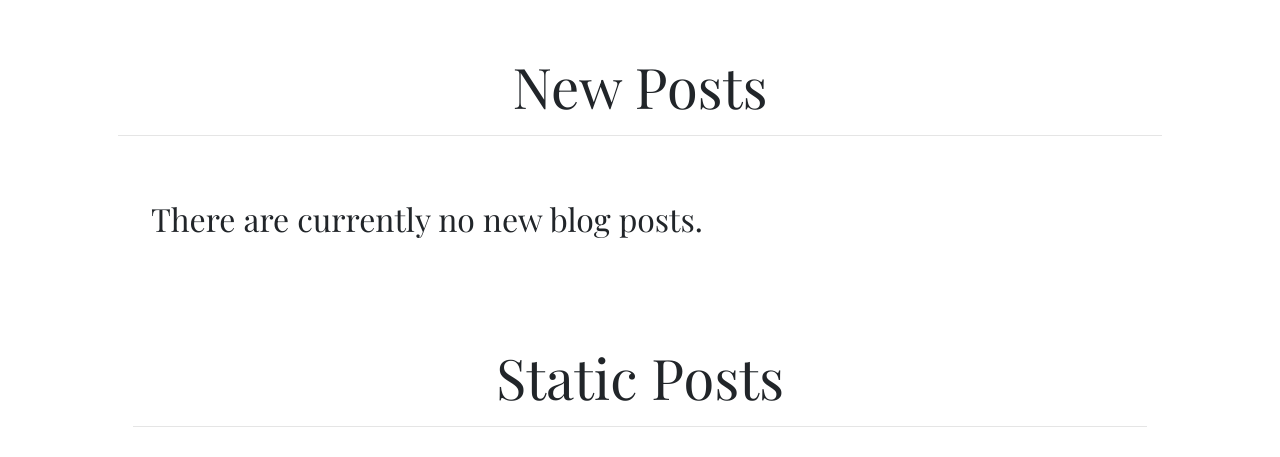
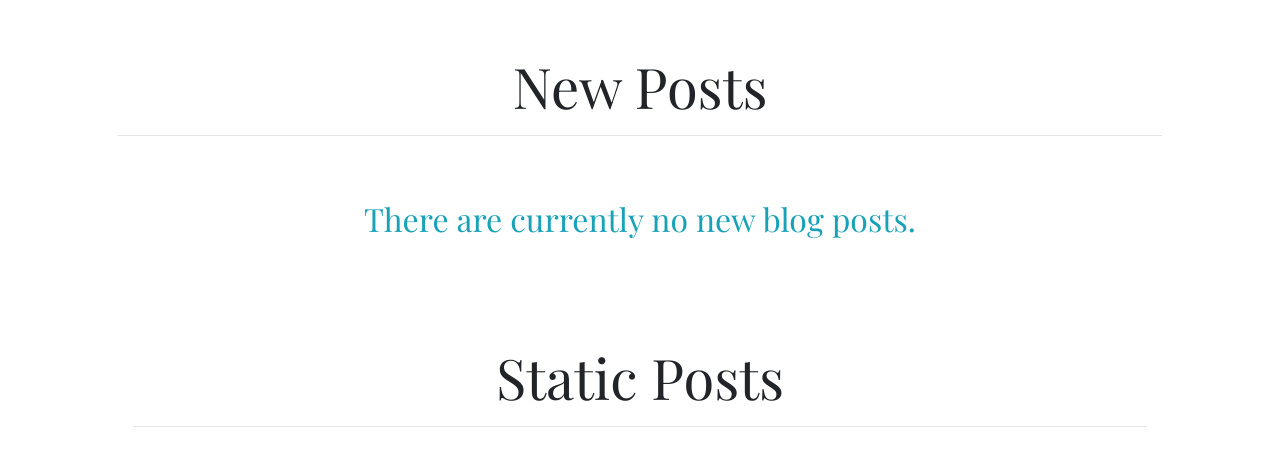
Before and after one commit to SandyAbdullahi/django-blog, a Django app: template templates/pages/home.html in a window 1280 px wide. Shown: the part 881-1338 px from the top of the page. Run offline with Django 3.2, Linux system fonts and the light colour scheme; the template is opened without the code that fills it, so the values that code supplies are empty; parts of the project's set-up code (start-up, migrations or seed data) failed here and were passed over; some libraries are stand-ins or nearby versions.

Commit message:
add styling to default no post text

```diff
--- a/templates/include/messages.html
+++ b/templates/include/messages.html
@@ -1,6 +1,6 @@
 <nav class="navbar navbar-expand navbar-dark bg-dark">
     <div class="nav navbar-nav mx-auto">
-        <small class="nav-item nav-link active">New Updates will be released every week. Current Version: <span class="text-info">V20</span></small>
+        <small class="nav-item nav-link active">New Updates will be released every week. Current Version: <span class="text-info">V27</span></small>
 
     </div>
 </nav>
--- a/templates/pages/home.html
+++ b/templates/pages/home.html
@@ -45,8 +45,8 @@
 
   <div class="p-5">
 
-      <div class="row">
-        <h2 class="text-center">There are currently no new blog posts.</h2>
+      <div class="container text-center">
+        <h2 class="text-info">There are currently no new blog posts.</h2>
       </div>
 
   </div>
```
